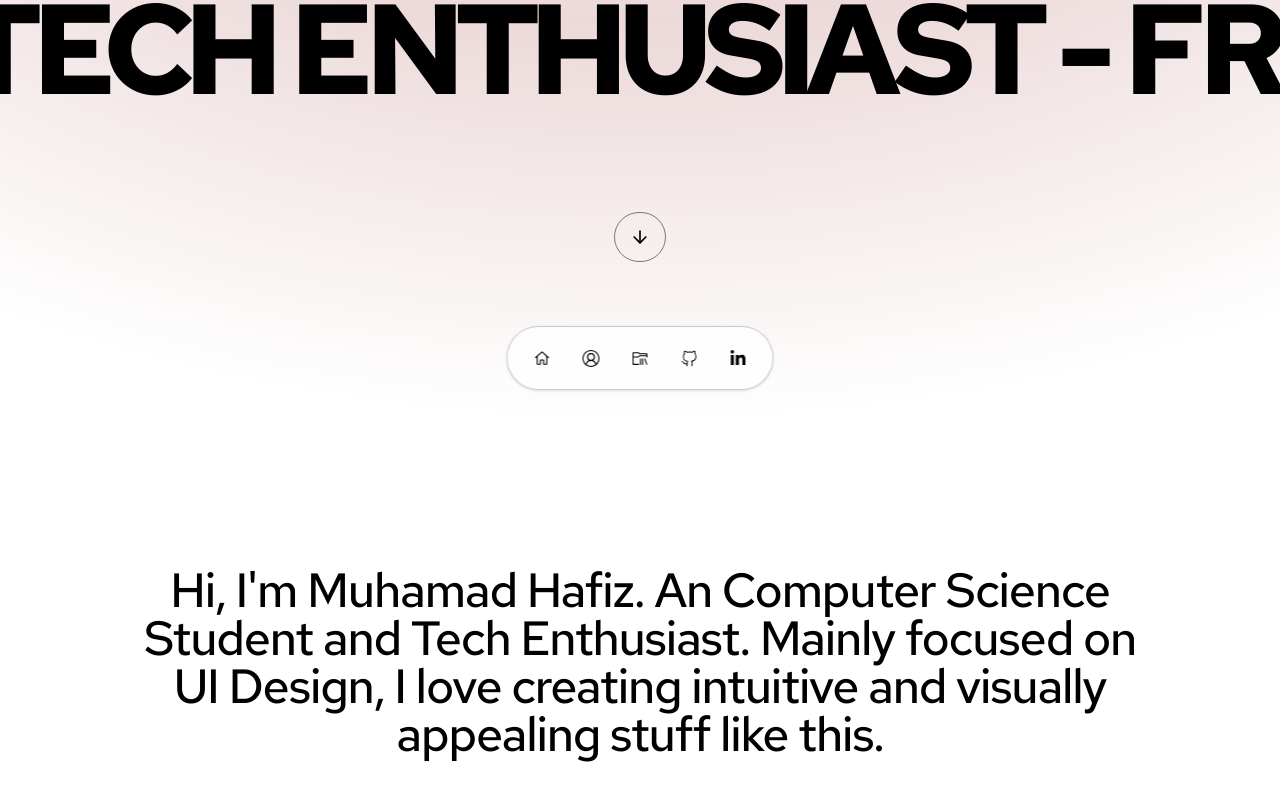
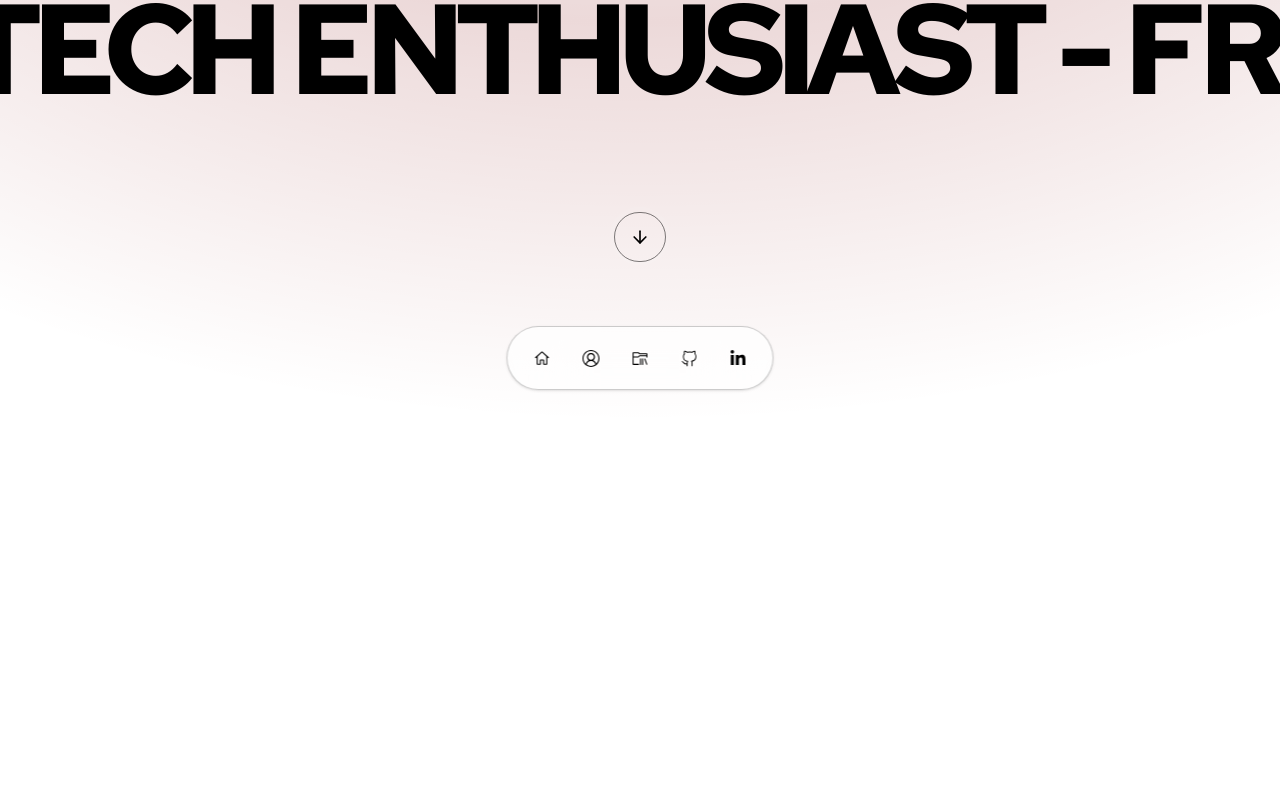
Before and after one commit to vyzz-xz/portfolio, a Next.js app: page / in a window 1280 px wide. Shown: the part 378-1178 px from the top of the page. Built offline with nearby package versions, Linux system fonts and the light colour scheme.

Commit message:
Fix Scroll Reveal & alighment

```diff
--- a/app/components/ScrollReveal.tsx
+++ b/app/components/ScrollReveal.tsx
@@ -1,34 +1,118 @@
-'use client';
+import React, { useEffect, useRef, useMemo, ReactNode, RefObject } from 'react';
+import { gsap } from 'gsap';
+import { ScrollTrigger } from 'gsap/ScrollTrigger';
 
-import { motion } from 'framer-motion';
-import { ReactNode } from 'react';
+gsap.registerPlugin(ScrollTrigger);
 
 interface ScrollRevealProps {
   children: ReactNode;
-  className?: string;
-  delay?: number;
+  scrollContainerRef?: RefObject<HTMLElement>;
+  enableBlur?: boolean;
+  baseOpacity?: number;
+  baseRotation?: number;
+  blurStrength?: number;
+  containerClassName?: string;
+  textClassName?: string;
+  rotationEnd?: string;
+  wordAnimationEnd?: string;
 }
 
-export default function ScrollReveal({ children, className = "", delay = 0 }: ScrollRevealProps) {
+const ScrollReveal: React.FC<ScrollRevealProps> = ({
+  children,
+  scrollContainerRef,
+  enableBlur = true,
+  baseOpacity = 0.1,
+  baseRotation = 3,
+  blurStrength = 4,
+  containerClassName = '',
+  textClassName = '',
+  rotationEnd = 'bottom bottom',
+  wordAnimationEnd = 'bottom bottom'
+}) => {
+  const containerRef = useRef<HTMLHeadingElement>(null);
+
+  const splitText = useMemo(() => {
+    const text = typeof children === 'string' ? children : '';
+    return text.split(/(\s+)/).map((word, index) => {
+      if (word.match(/^\s+$/)) return word;
+      return (
+        <span className="inline-block word" key={index}>
+          {word}
+        </span>
+      );
+    });
+  }, [children]);
+
+  useEffect(() => {
+    const el = containerRef.current;
+    if (!el) return;
+
+    const scroller = scrollContainerRef && scrollContainerRef.current ? scrollContainerRef.current : window;
+
+    gsap.fromTo(
+      el,
+      { transformOrigin: '0% 50%', rotate: baseRotation },
+      {
+        ease: 'none',
+        rotate: 0,
+        scrollTrigger: {
+          trigger: el,
+          scroller,
+          start: 'top bottom',
+          end: rotationEnd,
+          scrub: 1
+        }
+      }
+    );
+
+    const wordElements = el.querySelectorAll<HTMLElement>('.word');
+
+    gsap.fromTo(
+      wordElements,
+      { opacity: baseOpacity, willChange: 'opacity' },
+      {
+        ease: 'none',
+        opacity: 1,
+        stagger: 0.05,
+        scrollTrigger: {
+          trigger: el,
+          scroller,
+          start: 'top bottom-=20%',
+          end: wordAnimationEnd,
+          scrub: 1
+        }
+      }
+    );
+
+    if (enableBlur) {
+      gsap.fromTo(
+        wordElements,
+        { filter: `blur(${blurStrength}px)` },
+        {
+          ease: 'none',
+          filter: 'blur(0px)',
+          stagger: 0.05,
+          scrollTrigger: {
+            trigger: el,
+            scroller,
+            start: 'top bottom-=20%',
+            end: wordAnimationEnd,
+            scrub: 1
+          }
+        }
+      );
+    }
+
+    return () => {
+      ScrollTrigger.getAll().forEach(trigger => trigger.kill());
+    };
+  }, [scrollContainerRef, enableBlur, baseRotation, baseOpacity, rotationEnd, wordAnimationEnd, blurStrength]);
+
   return (
-    <motion.div
-      // Awal: Hilang & Turun
-      initial={{ opacity: 0, y: 50 }}
+    <h2 ref={containerRef} className={`my-5 ${containerClassName}`}>
+      <p className={`text-[clamp(1.6rem,4vw,3rem)] tracking-[-0.05em] [word-spacing:0.15em] leading-[1.1] font-medium ${textClassName}`}>{splitText}</p>
+    </h2>
+  );
+};
 
-      // Masuk Layar: Muncul & Naik
-      whileInView={{ opacity: 3, y: 0 }}
-
-      // Animasi ulang setiap kali di-scroll (Replay)
-      viewport={{ once: false, margin: "-10%" }}
-
-      transition={{
-        duration: 0.8,
-        ease: "easeOut",
-        delay: delay
-      }}
-      className={className}
-    >
-      {children}
-    </motion.div>
-  );
-}
+export default ScrollReveal;
--- a/app/globals.css
+++ b/app/globals.css
@@ -69,11 +69,21 @@
 
 
 
-@layer base {
-  * {
-    @apply border-border;
-  }
-  body {
-    @apply bg-background text-foreground;
-  }
+html,
+body {
+  scrollbar-width: none;
+  -ms-overflow-style: none;
+  overflow-x: hidden;
+  scroll-behavior: smooth;
 }
+html::-webkit-scrollbar,
+body::-webkit-scrollbar {
+  display: none;
+}
+.no-scrollbar::-webkit-scrollbar {
+  display: none;
+}
+.no-scrollbar {
+  -ms-overflow-style: none;
+  scrollbar-width: none;
+}
--- a/app/page.tsx
+++ b/app/page.tsx
@@ -46,18 +46,19 @@ export default function Home() {
     },
 
   ];
+
   return (
     <main className="min-h-screen w-full relative bg-white flex flex-col justify-center">
 
-    <div className="fixed inset-0 z-0 pointer-events-none">
+    <div className="fixed top-6 left-6 z-50"><Clock /></div>
+
+    {/* HERO SECTION */}
+    <section id="hero" className="relative w-full h-screen flex flex-col justify-center items-center z-10 overflow-hidden">
+
+    <div className="absolute inset-0 z-0 pointer-events-none">
       {(<div className="absolute inset-0 bg-white bg-[radial-gradient(100%_100%_at_50%_0%,rgba(128,0,0,0)_0,rgba(128,0,0,0.15)_50%,rgba(128,0,0,0)_100%)]" />)}
     </div>
 
-    <div className="fixed top-6 left-6 z-50">
-      <Clock />
-    </div>
-
-    <section id="hero" className="relative w-full h-screen flex flex-col justify-center items-center z-10 overflow-hidden">
     <div className="w-full flex flex-col justify-center items-center z-0 px-4">
 
     <div className="absolute top-[23%] left-0 right-0 flex justify-center z-20 px-4">
@@ -99,21 +100,23 @@ export default function Home() {
       </div>
   </section>
 
-  {/* === SECTION 2: SINGLE STATEMENT (BOLD & CENTER) === */}
+  {/*SECTION ABOUT*/}
       <section id="about" className="relative w-full min-h-[80vh] flex flex-col items-center justify-center py-20 px-6 md:px-20 z-10">
-
         <div className="max-w-5xl w-full text-center">
 
-          <ScrollReveal>
-            <h2 className="md:text-5xl font-medium font-redhat text-black leading-tight tracking-tight">
-              Hi, I'm Muhamad Hafiz. An Computer Science Student and Tech Enthusiast. Mainly focused on UI Design,
+          <ScrollReveal
+          baseOpacity={0}
+          enableBlur={true}
+          baseRotation={5}
+          blurStrength={10}
+          >
+              Hi, I'm Muhamad Hafiz. An Computer Science Student and Tech Enthusiast.
+              Mainly focused on UI Design Development,
               I love creating intuitive and visually appealing stuff like this.
-            </h2>
           </ScrollReveal>
-
         </div>
 
-        <div className="h-40"></div>
+      <div className="h-40"></div>
       </section>
 
       <Dock items={items} />
--- a/package.json
+++ b/package.json
@@ -15,6 +15,7 @@
     "class-variance-authority": "^0.7.1",
     "clsx": "^2.1.1",
     "framer-motion": "^12.23.26",
+    "gsap": "^3.14.2",
     "lucide-react": "^0.561.0",
     "meshline": "^3.3.1",
     "motion": "^12.23.26",
```
Also changed, not shown: 2 other files (tests, documents, lock files or other folders).
